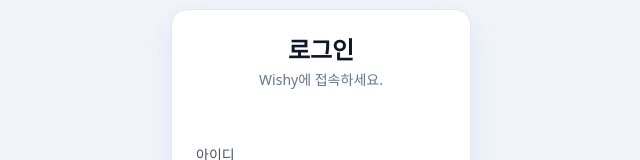
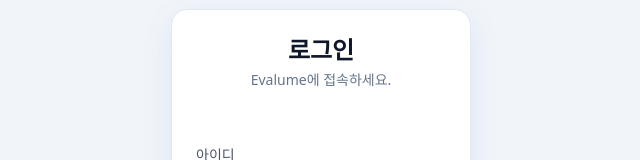
Before and after one commit to sikdong/resumeProject, a React (Create React App) app in the folder frontend/: page /login in a window 1280 px wide. Shown: the part 141-301 px from the top of the page, without its empty margins (319-959 px from the left). Built offline with nearby package versions, Linux system fonts and the light colour scheme.

Commit message:
도메인 변경 Wishy -> Evalume

```diff
--- a/frontend/public/index.html
+++ b/frontend/public/index.html
@@ -24,7 +24,7 @@
       work correctly both with client-side routing and a non-root public URL.
       Learn how to configure a non-root public URL by running `npm run build`.
     -->
-    <title>Wishy</title>
+    <title>Evalume</title>
   </head>
   <body>
     <noscript>You need to enable JavaScript to run this app.</noscript>
--- a/frontend/src/components/layout/AppLayout.tsx
+++ b/frontend/src/components/layout/AppLayout.tsx
@@ -58,7 +58,7 @@
           <div className="flex items-center gap-3 text-brand">
             <RocketLaunchIcon className="h-10 w-10" />
             <div>
-              <h1 className="text-2xl font-semibold text-slate-900">Wishy</h1>
+              <h1 className="text-2xl font-semibold text-slate-900">Evalume</h1>
               <p className="text-sm text-slate-500">이력서 평가와 관리를 한 번에</p>
             </div>
           </div>
@@ -97,7 +97,7 @@
 
       <footer className="border-t border-slate-200 bg-white py-6">
         <div className="mx-auto flex max-w-[1300px] flex-col items-center justify-between gap-3 px-6 text-sm text-slate-400 sm:flex-row">
-          <p>© {new Date().getFullYear()} Wishy. All rights reserved.</p>
+          <p>© {new Date().getFullYear()} Evalume. All rights reserved.</p>
         </div>
       </footer>
     </div>
--- a/frontend/src/pages/LoginPage.tsx
+++ b/frontend/src/pages/LoginPage.tsx
@@ -52,7 +52,7 @@
       <div className="flex h-[500px] w-[300px] flex-col justify-between rounded-2xl border border-slate-200 bg-white p-6 text-slate-700 shadow-soft">
         <div className="space-y-1 text-center">
           <h1 className="text-2xl font-semibold text-slate-900">로그인</h1>
-          <p className="text-sm text-slate-500">Wishy에 접속하세요.</p>
+          <p className="text-sm text-slate-500">Evalume에 접속하세요.</p>
         </div>
         <form onSubmit={handleSubmit} className="flex flex-1 flex-col justify-center gap-4">
           <label className="text-left text-sm font-medium text-slate-600">
```
Also changed, not shown: 2 other files (tests, documents, lock files or other folders).
